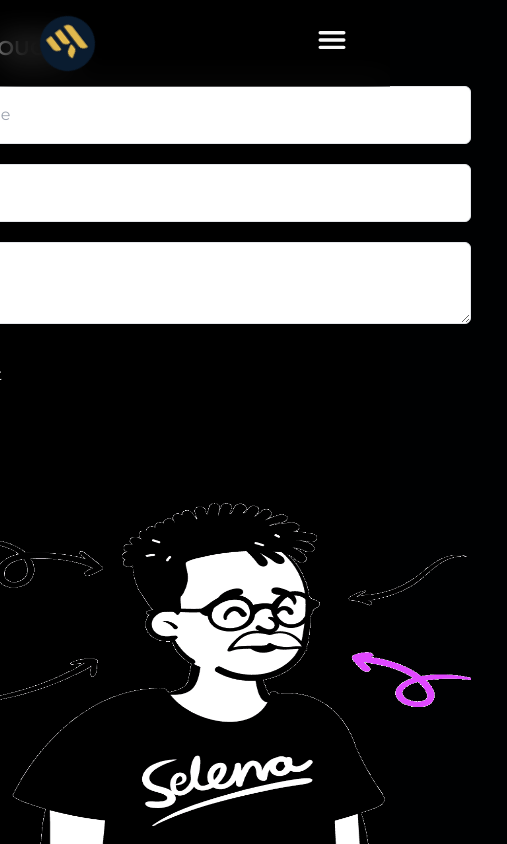
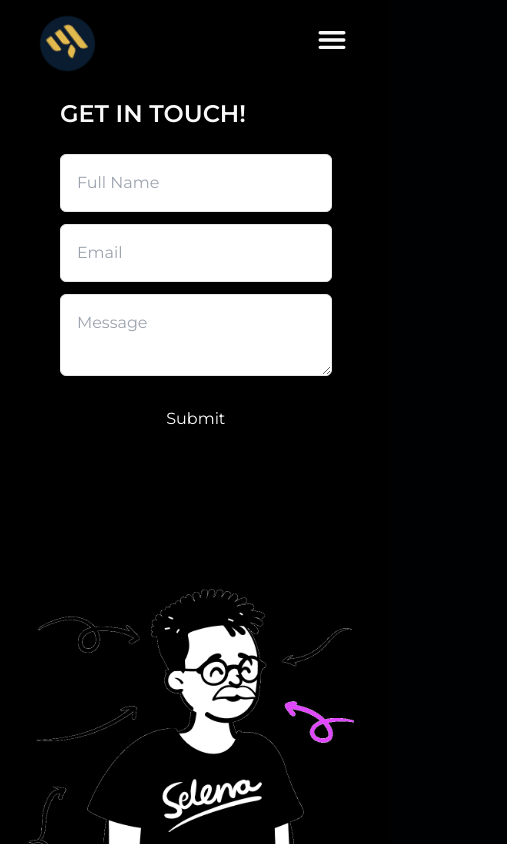
Before and after one commit to KerlosSoNy/NewPortfolio, a Next.js app: page /contactMe in a window 390 px wide. Shown: the top 844 px of the page, 507 px wide, since content can reach past the window. Built offline with nearby package versions, Linux system fonts and the light colour scheme.

Commit message:
New edition

```diff
--- a/src/app/page.tsx
+++ b/src/app/page.tsx
@@ -31,12 +31,7 @@
           </Suspense>
           <SecondSection />
         </div>
-        <div className="lg:block md:hidden hidden">
-          <VideoSection />
-        </div>
-        <div className="lg:hidden md:block block">
-          <MyBrain />
-        </div>
+        <MyBrain />
         <div className='mt-[15rem]'>
           <ProjectsSection />
         </div>
--- a/src/components/Contact/ContactSection.tsx
+++ b/src/components/Contact/ContactSection.tsx
@@ -28,10 +28,10 @@
         event.target.reset();
     }
     return (
-        <div className="flex flex-wrap justify-between items-center h-auto p-5 pl-[6%] pt-[9%]">
-            <div className="w-full md:w-2/5 p-4">
-                <h2 className="text-xl md:text-7xl font-semibold mb-5">GET IN TOUCH!</h2>
-                <form className="space-y-4" onSubmit={handleSubmit}>
+        <div className="flex flex-wrap w-screen overflow-hidden justify-center items-center h-auto p-5 pl-[6%] pt-[9%]">
+            <div className="w-[98%] ms-10 md:ms-0 px-2 md:w-2/5 p-4">
+                <h2 className="text-2xl md:text-7xl font-semibold mb-5 mt-16 lg:mt-0">GET IN TOUCH!</h2>
+                <form className="flex flex-col gap-2 w-[90%]" onSubmit={handleSubmit}>
                     <div>
                         <input type="text" required id="fullName" name="fullName" placeholder='Full Name' className="mt-1 p-4 w-full border rounded-md text-black" />
                     </div>
@@ -46,7 +46,7 @@
             </div>
             <div className="w-full md:w-1/2 p-4 flex justify-center">
                 <div className="relative overflow-hidden w-[35rem] h-[30rem]">
-                    <Image fill src='/assets/ii.gif' alt='normal gif' />
+                    <Image fill src='/assets/ii.gif' alt='normal gif' className='object-scale-down' />
                 </div>
             </div>
         </div>
--- a/src/components/navbar/component/Menu.tsx
+++ b/src/components/navbar/component/Menu.tsx
@@ -40,10 +40,10 @@
                             <MenuToggle open={open} setOpen={setOpen} />
                         </div>
                         <div className='flex flex-col w-full pt-10 justify-center align-middle items-center gap-10 lg:px-20 md:px-10 px-10'>
-                            <Link href='/'>Home</Link>
-                            <Link href='/projects'>Projects</Link>
-                            <Link href='/bio'>Bio</Link>
-                            <Link href='/contactMe'>Contact</Link>
+                            <Link href='/' onClick={() => setOpen(false)}>Home</Link>
+                            <Link href='/projects' onClick={() => setOpen(false)}  >Projects</Link>
+                            <Link href='/bio' onClick={() => setOpen(false)}>Bio</Link>
+                            <Link href='/contactMe' onClick={() => setOpen(false)}>Contact</Link>
                         </div>
                         <div className='flex flex-row justify-center w-full mt-10'>
                             <motion.div
```
Also changed, not shown: 1 other file (tests, documents, lock files or other folders).
